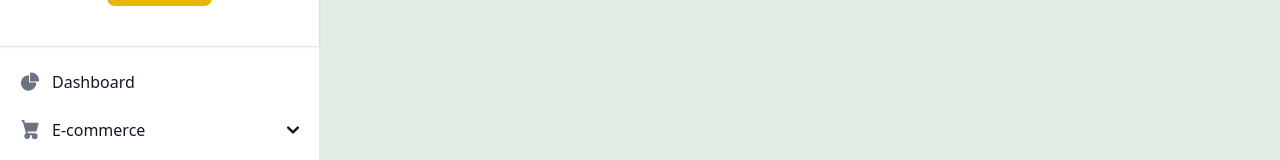
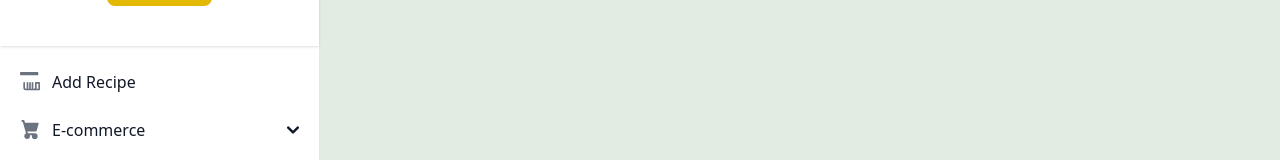
Before and after one commit to Naeemi7/CookBook, a React (Vite) app in the folder frontend/: page /dashboard in a window 1280 px wide. Shown: the part 386-546 px from the top of the page. Built offline with nearby package versions, Linux system fonts and the light colour scheme; no server answers; sample sign-in values are in the browser's storage.

Commit message:
bug fixed

```diff
--- a/frontend/src/components/main/AddRecipe.jsx
+++ b/frontend/src/components/dashboard/AddRecipe.jsx
@@ -1,7 +1,7 @@
 const AddRecipe = () => {
   return (
     <div>
-      <h1></h1>
+      <h1>I am add recipe</h1>
     </div>
   );
 };
--- a/frontend/src/components/dashboard/DashboardNav.jsx
+++ b/frontend/src/components/dashboard/DashboardNav.jsx
@@ -1,3 +1,5 @@
+import { NavLink } from "react-router-dom";
+
 const DashboardNav = () => {
   return (
     <div className="h-full px-3 py-4 overflow-y-auto dark:bg-gray-800 dark:border-gray-700">
@@ -11,13 +13,17 @@ const DashboardNav = () => {
               className="w-5 h-5 text-gray-500 transition duration-75 dark:text-gray-400 group-hover:text-gray-900 dark:group-hover:text-white"
               aria-hidden="true"
               xmlns="http://www.w3.org/2000/svg"
-              fill="currentColor"
-              viewBox="0 0 22 21"
+              viewBox="0 0 24 24"
+              fill="none"
+              stroke="currentColor"
+              strokeWidth="2"
+              strokeLinecap="round"
+              strokeLinejoin="round"
             >
-              <path d="M16.975 11H10V4.025a1 1 0 0 0-1.066-.998 8.5 8.5 0 1 0 9.039 9.039.999.999 0 0 0-1-1.066h.002Z" />
-              <path d="M12.5 0c-.157 0-.311.01-.565.027A1 1 0 0 0 11 1.02V10h8.975a1 1 0 0 0 1-.935c.013-.188.028-.374.028-.565A8.51 8.51 0 0 0 12.5 0Z" />
+              <path d="M19,21 L23,21 L23,13 L19,13 L19,21 Z M15,21 L15,13 M9,21 L9,13 M1,3 L3,3 L3,1 L1,1 L1,3 Z M3,3 L21,3 L21,1 L3,1 L3,3 Z M5,13 L5,19 C5,20.1045695 5.8954305,21 7,21 L17,21 C18.1045695,21 19,20.1045695 19,19 L19,13 M12,21 L12,13" />
             </svg>
-            <span className="ml-3">Dashboard</span>
+
+            <span className="ml-3">Add Recipe</span>
           </a>
         </li>
         <li>
--- a/frontend/src/pages/Register.jsx
+++ b/frontend/src/pages/Register.jsx
@@ -34,17 +34,13 @@ const Register = () => {
 
     try {
       await registerUser(data);
+      showSwal("success", "Registeration Successful", null, 2000);
 
-      if (error) {
-        showSwal("error", "Oops...", error, 2000);
-      } else {
-        showSwal("success", "Registeration Successful", null, 2000);
-        setTimeout(() => {
-          navigate("/dashboard");
-        }, 2000);
-      }
-    } catch (error) {
+      navigate("/login");
+    } catch (err) {
       console.log(error);
+
+      showSwal("error", "Oops...", error, 2000);
     }
   };
 
--- a/frontend/src/provider/UserProvider.jsx
+++ b/frontend/src/provider/UserProvider.jsx
@@ -16,7 +16,7 @@ const UserProvider = ({ children }) => {
    */
   const loginUser = async (data) => {
     try {
-      //setError(""); // Clear any previous errors
+      setError(""); // Clear any previous errors
       const response = await userAPI.post("/login", data);
 
       const userData = response.data.user;
@@ -61,18 +61,34 @@ const UserProvider = ({ children }) => {
   };
 
   /**
-   * Hanles User signup
+   * Handles User signup
    * @param {*} data
    */
   const registerUser = async (data) => {
     try {
+      //Empty the error state
+      setError("");
+
       const response = await userAPI.post("/register", data);
       console.log(response);
-    } catch (error) {
-      console.log(error);
+    } catch (err) {
+      console.log(err.response.status);
+
+      if (err.response && err.response.status === 400) {
+        setError("A user with this email already exists");
+      } else {
+        setError("An unknown error occurred while logging in");
+      }
+
+      return Promise.reject(err);
     }
   };
 
+  /**
+   * Handles the user  update profile picture
+   * @param {*} user
+   * @param {*} profile
+   */
   const updateProfile = async (user, profile) => {
     try {
       const response = await userAPI.patch(
```
